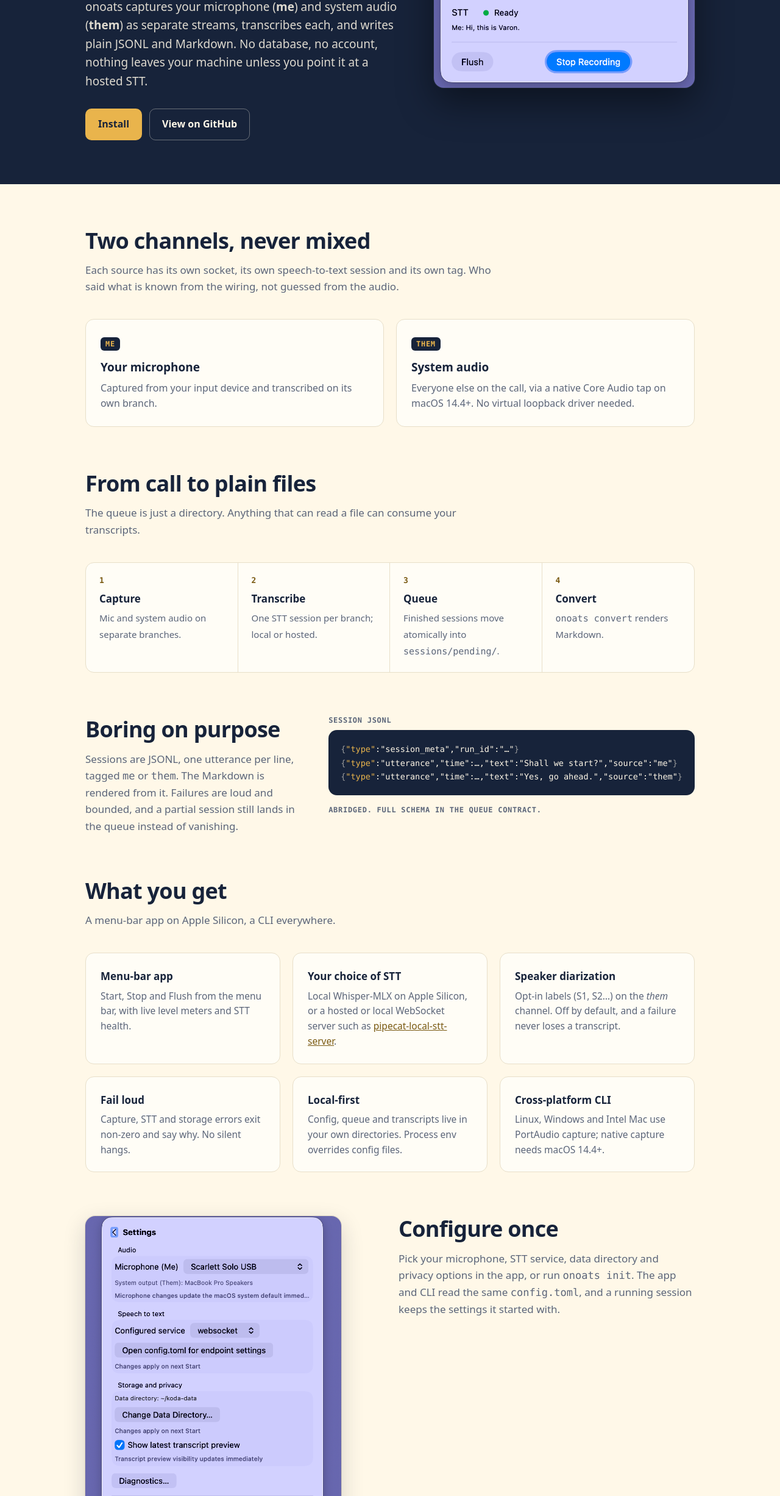
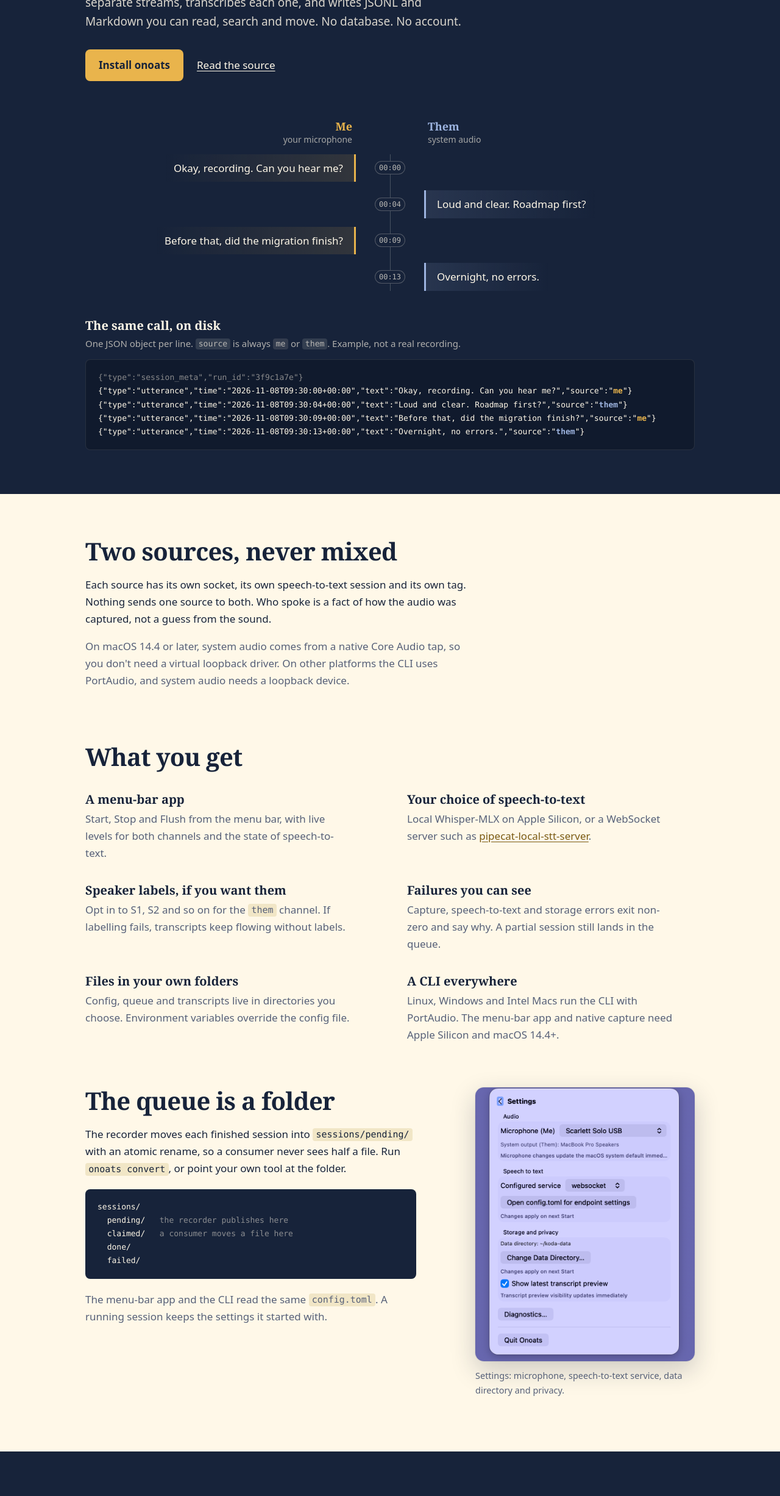
Before and after one commit to vr000m/onoats-bot, a plain HTML site: page site/public/index.html in a window 1280 px wide. Shown: the part 347-2800 px from the top of the page at 61% size. Drawn offline with Linux system fonts and the light colour scheme.

Commit message:
site: redesign landing page around the two-lane transcript

```diff
--- a/site/public/index.html
+++ b/site/public/index.html
@@ -22,213 +22,231 @@
 <link rel="icon" href="/favicon.svg" type="image/svg+xml">
 <style>
   :root{
-    --midnight:#17233A; --midnight-2:#1f2f4d; --gold:#E9B44C; --gold-ink:#7a5a12;
-    --cream:#FFF8E8; --ink:#17233A; --muted:#5b6579; --line:#e8dfc9; --paper:#fffdf6;
+    --midnight:#17233A; --deep:#101a2d; --gold:#E9B44C; --oat:#FFF8E8; --straw:#F1E6C6;
+    --slate:#566078; --them:#9db4e0; --gold-ink:#7a5a12;
+    --serif:ui-serif,"New York","Iowan Old Style",Charter,Georgia,serif;
+    --sans:system-ui,-apple-system,"Segoe UI",Roboto,sans-serif;
     --mono:ui-monospace,"SF Mono",Menlo,Consolas,monospace;
-    --sans:system-ui,-apple-system,"Segoe UI",Roboto,sans-serif;
   }
   *{box-sizing:border-box}
-  html{scroll-behavior:smooth}
-  body{margin:0;background:var(--cream);color:var(--ink);font:17px/1.6 var(--sans);-webkit-font-smoothing:antialiased}
-  a{color:inherit}
+  body{margin:0;background:var(--oat);color:var(--midnight);font:17px/1.65 var(--sans);-webkit-font-smoothing:antialiased}
+  a{color:inherit;text-underline-offset:3px}
+  :focus-visible{outline:2px solid var(--gold);outline-offset:3px;border-radius:3px}
+  code,pre{font-family:var(--mono)}
+  code{font-size:.88em;background:var(--straw);padding:.1em .35em;border-radius:4px}
   .wrap{max-width:1040px;margin:0 auto;padding:0 20px}
-  code,pre{font-family:var(--mono)}
 
-  /* header + hero */
-  .hero{background:var(--midnight);color:var(--cream);padding-bottom:72px}
-  nav{display:flex;align-items:center;justify-content:space-between;padding:20px 0}
-  .brand{display:flex;align-items:center;gap:10px;text-decoration:none;font-weight:650;font-size:20px;letter-spacing:-.01em}
+  /* ---------- hero ---------- */
+  .hero{background:var(--midnight);color:var(--oat);padding-bottom:72px}
+  .hero code{background:rgba(255,248,232,.12)}
+  .top{display:flex;align-items:center;justify-content:space-between;padding:22px 0}
+  .brand{display:flex;align-items:center;gap:10px;text-decoration:none;font:600 22px/1 var(--serif);letter-spacing:-.01em}
   .brand img{width:34px;height:34px}
-  nav .links{display:flex;gap:22px;font-size:15px}
-  nav .links a{text-decoration:none;opacity:.8}
-  nav .links a:hover{opacity:1;color:var(--gold)}
-  .hero-grid{display:grid;grid-template-columns:1.1fr .9fr;gap:48px;align-items:center;padding-top:40px}
-  .eyebrow{font:600 13px/1 var(--mono);letter-spacing:.08em;text-transform:uppercase;color:var(--gold);margin:0 0 18px}
-  h1{font-size:clamp(34px,5.4vw,56px);line-height:1.06;letter-spacing:-.025em;margin:0 0 20px;font-weight:700}
-  h1 em{font-style:normal;color:var(--gold)}
-  .lede{font-size:19px;opacity:.86;margin:0 0 30px;max-width:34em}
-  .cta{display:flex;flex-wrap:wrap;gap:12px}
-  .btn{display:inline-block;padding:12px 20px;border-radius:10px;text-decoration:none;font-weight:600;font-size:16px;border:1.5px solid transparent}
-  .btn.primary{background:var(--gold);color:var(--midnight)}
-  .btn.primary:hover{background:#f1c466}
-  .btn.ghost{border-color:rgba(255,248,232,.35);color:var(--cream)}
-  .btn.ghost:hover{border-color:var(--gold);color:var(--gold)}
-  .shot{border-radius:16px;box-shadow:0 24px 60px rgba(0,0,0,.45),0 0 0 1px rgba(255,255,255,.08);width:100%;height:auto;display:block}
+  .top nav{display:flex;gap:24px;font-size:15px}
+  .top nav a{text-decoration:none;color:rgba(255,248,232,.78)}
+  .top nav a:hover{color:var(--gold)}
+  h1{font:600 clamp(38px,6.2vw,72px)/1.03 var(--serif);letter-spacing:-.025em;margin:56px 0 22px;max-width:12em;text-wrap:balance}
+  .lede{font-size:19px;color:rgba(255,248,232,.84);max-width:34em;margin:0 0 30px}
+  .cta{display:flex;flex-wrap:wrap;gap:12px 22px;align-items:center;margin-bottom:64px}
+  .btn{display:inline-block;background:var(--gold);color:var(--midnight);font-weight:650;padding:12px 22px;border-radius:8px;text-decoration:none}
+  .btn:hover{background:#f2c76a}
+  .textlink{color:var(--oat)}
+  .textlink:hover{color:var(--gold)}
 
-  section{padding:72px 0}
-  h2{font-size:clamp(26px,3.6vw,36px);line-height:1.15;letter-spacing:-.02em;margin:0 0 14px}
-  .sub{color:var(--muted);max-width:40em;margin:0 0 40px}
+  /* the conversation: two lanes on a spine */
+  .lanehead,.lanes{display:grid;grid-template-columns:1fr 84px 1fr}
+  .lanehead{margin-bottom:14px}
+  .lanehead div{font:600 18px/1.2 var(--serif)}
+  .lanehead small{display:block;font:400 14px/1.4 var(--sans);color:rgba(255,248,232,.62)}
+  .lanehead .l{text-align:right;color:var(--gold);padding-right:20px}
+  .lanehead .r{grid-column:3;color:var(--them);padding-left:20px}
+  .lanes{list-style:none;margin:0;padding:0;position:relative;row-gap:14px}
+  .lanes::before{content:"";position:absolute;left:50%;top:0;bottom:0;width:1px;background:rgba(255,248,232,.22)}
+  .u{display:contents}
+  .u p{grid-row:var(--r);margin:0;padding:10px 18px;font-size:17px;line-height:1.5;max-width:30em}
+  .u time{grid-row:var(--r);grid-column:2;justify-self:center;align-self:center;position:relative;background:var(--midnight);
+          font:12px/1 var(--mono);color:rgba(255,248,232,.7);padding:4px 6px;border:1px solid rgba(255,248,232,.25);border-radius:99px}
+  .u.me p{grid-column:1;justify-self:end;text-align:right;border-right:3px solid var(--gold);margin-right:14px;background:linear-gradient(270deg,rgba(233,180,76,.13),transparent)}
+  .u.them p{grid-column:3;justify-self:start;border-left:3px solid var(--them);margin-left:14px;background:linear-gradient(90deg,rgba(157,180,224,.13),transparent)}
+  .who{position:absolute;width:1px;height:1px;overflow:hidden;clip:rect(0 0 0 0)}
 
-  /* channels */
-  .two{display:grid;grid-template-columns:1fr 1fr;gap:20px}
-  .card{background:var(--paper);border:1px solid var(--line);border-radius:14px;padding:24px}
-  .card h3{margin:0 0 6px;font-size:19px}
-  .card p{margin:0;color:var(--muted);font-size:16px}
-  .tag{display:inline-block;font:600 12px/1 var(--mono);letter-spacing:.06em;text-transform:uppercase;padding:5px 8px;border-radius:6px;background:var(--midnight);color:var(--gold);margin-bottom:12px}
+  /* one orchestrated moment: the lines arrive in order, once */
+  @media (prefers-reduced-motion:no-preference){
+    .u p,.u time{opacity:0;animation:arrive .6s ease-out forwards;animation-delay:calc(.5s + var(--i) * 1.25s)}
+  }
+  @keyframes arrive{to{opacity:1}}
 
-  /* features */
-  .features{display:grid;grid-template-columns:repeat(3,1fr);gap:20px}
-  .features .card h3{font-size:17px}
-  .features .card p{font-size:15.5px}
-  .card p a{color:var(--gold-ink)}
+  /* the same lines on disk */
+  .disk{margin-top:44px}
+  .disk h2{font:600 20px/1.3 var(--serif);margin:0 0 4px}
+  .disk .cap{margin:0 0 14px;color:rgba(255,248,232,.66);font-size:15px}
+  pre{margin:0;overflow:auto;font-size:13px;line-height:1.7;tab-size:2}
+  .disk pre{background:var(--deep);border-radius:8px;padding:18px 20px;color:var(--oat);border:1px solid rgba(255,248,232,.1)}
+  .k{color:rgba(255,248,232,.5)}
+  .s-me{color:var(--gold);font-weight:600}
+  .s-them{color:var(--them);font-weight:600}
 
-  /* flow */
-  .flow{display:grid;grid-template-columns:repeat(4,1fr);gap:0;counter-reset:s;border:1px solid var(--line);border-radius:14px;overflow:hidden;background:var(--paper)}
-  .flow div{padding:22px;border-right:1px solid var(--line);counter-increment:s}
-  .flow div:last-child{border-right:0}
-  .flow div::before{content:counter(s);display:block;font:700 13px/1 var(--mono);color:var(--gold-ink);margin-bottom:10px}
-  .flow b{display:block;margin-bottom:4px}
-  .flow span{color:var(--muted);font-size:15px}
+  /* ---------- prose sections ---------- */
+  .sec{padding:72px 0 0}
+  h2.t{font:600 clamp(28px,4vw,40px)/1.12 var(--serif);letter-spacing:-.018em;margin:0 0 18px;max-width:18em}
+  .prose{max-width:38em}
+  .prose p{margin:0 0 1em}
+  .muted{color:var(--slate)}
 
-  /* output sample */
-  .split{display:grid;grid-template-columns:1fr 1fr;gap:28px;align-items:start}
-  pre{margin:0;background:var(--midnight);color:var(--cream);padding:20px;border-radius:14px;overflow:auto;font-size:13.5px;line-height:1.65}
-  pre .k{color:var(--gold)} pre .d{opacity:.55}
-  .label{font:600 12px/1 var(--mono);letter-spacing:.06em;text-transform:uppercase;color:var(--muted);margin:0 0 10px}
+  dl{margin:34px 0 0;display:grid;grid-template-columns:1fr 1fr;gap:34px 56px}
+  dt{font:600 20px/1.25 var(--serif);margin-bottom:6px}
+  dd{margin:0;color:var(--slate);max-width:26em}
+  dd a{color:var(--gold-ink)}
 
-  /* install */
-  .install{background:var(--midnight);color:var(--cream)}
-  .install .sub{color:rgba(255,248,232,.72)}
-  .install pre{background:var(--midnight-2)}
-  .install .label{color:rgba(255,248,232,.6)}
+  .files{display:grid;grid-template-columns:1.15fr .85fr;gap:56px;align-items:start}
+  pre.tree{background:var(--midnight);color:var(--oat);border-radius:8px;padding:18px 20px;margin:20px 0}
+  .tree .c{color:rgba(255,248,232,.5)}
+  figure{margin:0;justify-self:end;max-width:360px}
+  figure img{display:block;width:100%;height:auto;border-radius:14px;box-shadow:0 14px 40px rgba(23,35,58,.22),0 0 0 1px rgba(23,35,58,.08)}
+  figcaption{font-size:14.5px;color:var(--slate);margin-top:12px}
+
+  /* ---------- install ---------- */
+  .install{background:var(--midnight);color:var(--oat);margin-top:88px;padding:72px 0}
+  .install .prose{color:rgba(255,248,232,.8)}
   .install a{color:var(--gold)}
-  .note{font-size:15px;color:rgba(255,248,232,.7);margin-top:18px}
+  .cols{display:grid;grid-template-columns:1fr 1fr;gap:32px;margin-top:32px}
+  .install h3{font:600 18px/1.3 var(--serif);margin:0 0 10px}
+  .install pre{background:var(--deep);border-radius:8px;padding:16px 18px;border:1px solid rgba(255,248,232,.1)}
+  .install .note{font-size:15px;color:rgba(255,248,232,.7);margin:12px 0 0}
 
-  .privacy{display:flex;gap:18px;align-items:flex-start}
-  .privacy img{width:64px;height:64px;flex:none}
+  footer{padding:36px 0 52px;font-size:14.5px;color:var(--slate)}
+  footer .wrap{display:flex;flex-wrap:wrap;gap:10px 32px;justify-content:space-between}
+  footer ul{display:flex;flex-wrap:wrap;gap:8px 22px;list-style:none;margin:0;padding:0}
+  footer a{color:var(--slate)}
+  footer a:hover{color:var(--midnight)}
 
-  footer{padding:36px 0 48px;color:var(--muted);font-size:14.5px}
-  footer .wrap{display:flex;flex-wrap:wrap;gap:12px 28px;justify-content:space-between;align-items:center}
-  footer a{color:var(--muted)}
-  footer a:hover{color:var(--ink)}
-
-  @media (max-width:860px){
-    .hero-grid,.two,.split{grid-template-columns:1fr}
-    .features{grid-template-columns:1fr}
-    .flow{grid-template-columns:1fr 1fr}
-    .flow div:nth-child(2){border-right:0}
-    .flow div:nth-child(-n+2){border-bottom:1px solid var(--line)}
-    section{padding:52px 0}
-    nav .links{gap:16px}
+  /* ---------- small screens ---------- */
+  @media (max-width:760px){
+    h1{margin-top:36px}
+    .lanehead{display:none}
+    .lanes{display:flex;flex-direction:column;gap:12px}
+    .lanes::before,.u time{display:none}
+    .u{display:block}
+    .u.me p,.u.them p{justify-self:stretch;max-width:none;text-align:left;margin:0;border-right:0;border-left:3px solid var(--gold);background:linear-gradient(90deg,rgba(233,180,76,.13),transparent)}
+    .u.them p{margin-left:24px;border-left-color:var(--them);background:linear-gradient(90deg,rgba(157,180,224,.13),transparent)}
+    .who{position:static;display:block;width:auto;height:auto;clip:auto;font:600 13px/1.4 var(--sans);color:var(--gold)}
+    .u.them .who{color:var(--them)}
+    dl,.files,.cols{grid-template-columns:1fr}
+    dl{gap:26px}
+    figure{justify-self:start}
+    .sec{padding-top:56px}
+    .install{padding:56px 0;margin-top:64px}
+    .top nav{gap:16px}
   }
-  @media (prefers-reduced-motion:reduce){html{scroll-behavior:auto}}
 </style>
 </head>
 <body>
 
 <header class="hero">
   <div class="wrap">
+    <div class="top">
+      <a class="brand" href="/"><img src="/img/onoats-mark.svg" alt="" width="34" height="34">onoats</a>
       <nav aria-label="Primary">
-      <a class="brand" href="/"><img src="/img/onoats-mark.svg" alt="" width="34" height="34">onoats</a>
-      <div class="links">
-        <a href="#how">How it works</a>
         <a href="#install">Install</a>
+        <a href="https://github.com/vr000m/onoats-bot/tree/main/docs">Docs</a>
         <a href="https://github.com/vr000m/onoats-bot">GitHub</a>
+      </nav>
     </div>
-    </nav>
-    <div class="hero-grid">
-      <div>
-        <p class="eyebrow">Always-on Organized Audio Transcript System</p>
-        <h1>Record both sides of the call. <em>Keep the files.</em></h1>
-        <p class="lede">onoats captures your microphone (<b>me</b>) and system audio (<b>them</b>) as separate streams, transcribes each, and writes plain JSONL and Markdown. No database, no account, nothing leaves your machine unless you point it at a hosted STT.</p>
+
+    <h1>Record both sides. Keep the files.</h1>
+    <p class="lede">onoats records your microphone and your computer's audio on separate streams, transcribes each one, and writes JSONL and Markdown you can read, search and move. No database. No account.</p>
     <div class="cta">
-          <a class="btn primary" href="#install">Install</a>
-          <a class="btn ghost" href="https://github.com/vr000m/onoats-bot">View on GitHub</a>
+      <a class="btn" href="#install">Install onoats</a>
+      <a class="textlink" href="https://github.com/vr000m/onoats-bot">Read the source</a>
     </div>
+
+    <div class="lanehead" aria-hidden="true">
+      <div class="l">Me<small>your microphone</small></div>
+      <div class="r">Them<small>system audio</small></div>
     </div>
-      <img class="shot" src="/img/onoats-1.6.0-2-recording.png" width="760" height="516" alt="The onoats menu-bar panel mid-recording, showing live Me and Them levels, STT ready, and Flush and Stop Recording buttons.">
+    <ol class="lanes" aria-label="Example conversation, as onoats records it">
+      <li class="u me" style="--i:0;--r:1"><time datetime="PT0S">00:00</time><p><span class="who">Me: </span>Okay, recording. Can you hear me?</p></li>
+      <li class="u them" style="--i:1;--r:2"><time datetime="PT4S">00:04</time><p><span class="who">Them: </span>Loud and clear. Roadmap first?</p></li>
+      <li class="u me" style="--i:2;--r:3"><time datetime="PT9S">00:09</time><p><span class="who">Me: </span>Before that, did the migration finish?</p></li>
+      <li class="u them" style="--i:3;--r:4"><time datetime="PT13S">00:13</time><p><span class="who">Them: </span>Overnight, no errors.</p></li>
+    </ol>
+
+    <div class="disk">
+      <h2>The same call, on disk</h2>
+      <p class="cap">One JSON object per line. <code>source</code> is always <code>me</code> or <code>them</code>. Example, not a real recording.</p>
+<pre><span class="k">{"type":"session_meta","run_id":"3f9c1a7e"}</span>
+{"type":"utterance","time":"2026-11-08T09:30:00+00:00","text":"Okay, recording. Can you hear me?","source":"<span class="s-me">me</span>"}
+{"type":"utterance","time":"2026-11-08T09:30:04+00:00","text":"Loud and clear. Roadmap first?","source":"<span class="s-them">them</span>"}
+{"type":"utterance","time":"2026-11-08T09:30:09+00:00","text":"Before that, did the migration finish?","source":"<span class="s-me">me</span>"}
+{"type":"utterance","time":"2026-11-08T09:30:13+00:00","text":"Overnight, no errors.","source":"<span class="s-them">them</span>"}</pre>
     </div>
   </div>
 </header>
 
 <main>
-<section id="channels">
+  <section class="sec">
     <div class="wrap">
-    <h2>Two channels, never mixed</h2>
-    <p class="sub">Each source has its own socket, its own speech-to-text session and its own tag. Who said what is known from the wiring, not guessed from the audio.</p>
-    <div class="two">
-      <div class="card"><span class="tag">me</span><h3>Your microphone</h3><p>Captured from your input device and transcribed on its own branch.</p></div>
-      <div class="card"><span class="tag">them</span><h3>System audio</h3><p>Everyone else on the call, via a native Core Audio tap on macOS 14.4+. No virtual loopback driver needed.</p></div>
+      <h2 class="t">Two sources, never mixed</h2>
+      <div class="prose">
+        <p>Each source has its own socket, its own speech-to-text session and its own tag. Nothing sends one source to both. Who spoke is a fact of how the audio was captured, not a guess from the sound.</p>
+        <p class="muted">On macOS 14.4 or later, system audio comes from a native Core Audio tap, so you don't need a virtual loopback driver. On other platforms the CLI uses PortAudio, and system audio needs a loopback device.</p>
       </div>
     </div>
   </section>
 
-<section id="how" style="padding-top:0">
+  <section class="sec">
     <div class="wrap">
-    <h2>From call to plain files</h2>
-    <p class="sub">The queue is just a directory. Anything that can read a file can consume your transcripts.</p>
-    <div class="flow">
-      <div><b>Capture</b><span>Mic and system audio on separate branches.</span></div>
-      <div><b>Transcribe</b><span>One STT session per branch; local or hosted.</span></div>
-      <div><b>Queue</b><span>Finished sessions move atomically into <code>sessions/pending/</code>.</span></div>
-      <div><b>Convert</b><span><code>onoats convert</code> renders Markdown.</span></div>
-    </div>
+      <h2 class="t">What you get</h2>
+      <dl>
+        <div><dt>A menu-bar app</dt><dd>Start, Stop and Flush from the menu bar, with live levels for both channels and the state of speech-to-text.</dd></div>
+        <div><dt>Your choice of speech-to-text</dt><dd>Local Whisper-MLX on Apple Silicon, or a WebSocket server such as <a href="https://github.com/vr000m/pipecat-local-stt-server">pipecat-local-stt-server</a>.</dd></div>
+        <div><dt>Speaker labels, if you want them</dt><dd>Opt in to S1, S2 and so on for the <code>them</code> channel. If labelling fails, transcripts keep flowing without labels.</dd></div>
+        <div><dt>Failures you can see</dt><dd>Capture, speech-to-text and storage errors exit non-zero and say why. A partial session still lands in the queue.</dd></div>
+        <div><dt>Files in your own folders</dt><dd>Config, queue and transcripts live in directories you choose. Environment variables override the config file.</dd></div>
+        <div><dt>A CLI everywhere</dt><dd>Linux, Windows and Intel Macs run the CLI with PortAudio. The menu-bar app and native capture need Apple Silicon and macOS 14.4+.</dd></div>
+      </dl>
     </div>
   </section>
 
-<section id="output" style="padding-top:0">
-  <div class="wrap">
-    <div class="split">
+  <section class="sec">
+    <div class="wrap files">
       <div>
-        <h2>Boring on purpose</h2>
-        <p class="sub" style="margin-bottom:0">Sessions are JSONL, one utterance per line, tagged <code>me</code> or <code>them</code>. The Markdown is rendered from it. Failures are loud and bounded, and a partial session still lands in the queue instead of vanishing.</p>
+        <h2 class="t">The queue is a folder</h2>
+        <div class="prose">
+          <p>The recorder moves each finished session into <code>sessions/pending/</code> with an atomic rename, so a consumer never sees half a file. Run <code>onoats convert</code>, or point your own tool at the folder.</p>
         </div>
-      <div>
-        <p class="label">Session JSONL</p>
-        <pre><span class="d">{</span><span class="k">"type"</span>:"session_meta","run_id":"…"<span class="d">}</span>
-<span class="d">{</span><span class="k">"type"</span>:"utterance","time":…,"text":"Shall we start?","source":"me"<span class="d">}</span>
-<span class="d">{</span><span class="k">"type"</span>:"utterance","time":…,"text":"Yes, go ahead.","source":"them"<span class="d">}</span></pre>
-        <p class="label" style="margin-top:18px">Abridged. Full schema in the queue contract.</p>
+<pre class="tree">sessions/
+  pending/   <span class="c">the recorder publishes here</span>
+  claimed/   <span class="c">a consumer moves a file here</span>
+  done/
+  failed/</pre>
+        <p class="muted prose">The menu-bar app and the CLI read the same <code>config.toml</code>. A running session keeps the settings it started with.</p>
       </div>
-    </div>
+      <figure>
+        <img src="/img/onoats-1.6.0-3-settings.png" width="834" height="1040" loading="lazy" alt="The onoats settings panel with audio, speech-to-text, storage and privacy options.">
+        <figcaption>Settings: microphone, speech-to-text service, data directory and privacy.</figcaption>
+      </figure>
     </div>
   </section>
 
-<section id="features" style="padding-top:0">
+  <section class="install" id="install">
     <div class="wrap">
-    <h2>What you get</h2>
-    <p class="sub">A menu-bar app on Apple Silicon, a CLI everywhere.</p>
-    <div class="features">
-      <div class="card"><h3>Menu-bar app</h3><p>Start, Stop and Flush from the menu bar, with live level meters and STT health.</p></div>
-      <div class="card"><h3>Your choice of STT</h3><p>Local Whisper-MLX on Apple Silicon, or a hosted or local WebSocket server such as <a href="https://github.com/vr000m/pipecat-local-stt-server">pipecat-local-stt-server</a>.</p></div>
-      <div class="card"><h3>Speaker diarization</h3><p>Opt-in labels (S1, S2…) on the <em>them</em> channel. Off by default, and a failure never loses a transcript.</p></div>
-      <div class="card"><h3>Fail loud</h3><p>Capture, STT and storage errors exit non-zero and say why. No silent hangs.</p></div>
-      <div class="card"><h3>Local-first</h3><p>Config, queue and transcripts live in your own directories. Process env overrides config files.</p></div>
-      <div class="card"><h3>Cross-platform CLI</h3><p>Linux, Windows and Intel Mac use PortAudio capture; native capture needs macOS 14.4+.</p></div>
-    </div>
-  </div>
-</section>
-
-<section id="settings" style="padding-top:0">
-  <div class="wrap">
-    <div class="split">
-      <img class="shot" style="max-width:420px;box-shadow:0 12px 36px rgba(23,35,58,.18),0 0 0 1px var(--line)" src="/img/onoats-1.6.0-3-settings.png" width="834" height="1040" loading="lazy" alt="The onoats settings panel with audio, speech-to-text, storage and privacy options.">
+      <h2 class="t">Install</h2>
+      <div class="prose"><p>Apple Silicon with macOS 14.4 or later gets the menu-bar app and native system-audio capture. The first run asks for microphone and system-audio permission.</p></div>
+      <div class="cols">
         <div>
-        <h2>Configure once</h2>
-        <p class="sub">Pick your microphone, STT service, data directory and privacy options in the app, or run <code>onoats init</code>. The app and CLI read the same <code>config.toml</code>, and a running session keeps the settings it started with.</p>
-      </div>
-    </div>
-  </div>
-</section>
-
-<section id="install" class="install">
-  <div class="wrap">
-    <h2>Install</h2>
-    <p class="sub">Apple Silicon with macOS 14.4+ gets the full menu-bar app and native system-audio capture.</p>
-    <div class="split">
-      <div>
-        <p class="label">macOS 14.4+ — menu bar + native capture</p>
+          <h3>macOS app and native capture</h3>
 <pre>git clone https://github.com/vr000m/onoats-bot.git
 cd onoats-bot
 make -C native setup</pre>
-        <p class="note">Needs the Xcode Command Line Tools and <a href="https://docs.astral.sh/uv/">uv</a>. First run asks for microphone and system-audio permission.</p>
+          <p class="note">Needs the Xcode Command Line Tools and <a href="https://docs.astral.sh/uv/">uv</a>.</p>
         </div>
         <div>
-        <p class="label">Any platform — CLI + PortAudio</p>
+          <h3>Any platform, CLI only</h3>
 <pre>uv tool install onoats
 onoats init
 onoats bot</pre>
-        <p class="note">System audio on this path needs a loopback device. See the <a href="https://github.com/vr000m/onoats-bot/blob/main/docs/installation.md">installation guide</a>.</p>
+          <p class="note">See the <a href="https://github.com/vr000m/onoats-bot/blob/main/docs/installation.md">installation guide</a> for loopback setup and extras.</p>
         </div>
       </div>
     </div>
@@ -237,15 +255,15 @@
 
 <footer>
   <div class="wrap">
-    <span>onoats · BSD-2-Clause</span>
-    <span>
-      <a href="https://github.com/vr000m/onoats-bot">GitHub</a> ·
-      <a href="https://github.com/vr000m/onoats-bot/tree/main/docs">Docs</a> ·
-      <a href="https://pypi.org/project/onoats/">PyPI</a> ·
-      <a href="https://github.com/vr000m/onoats-bot/blob/main/CHANGELOG.md">Changelog</a> ·
-      <a href="https://github.com/vr000m/pipecat-local-stt-server">pipecat-local-stt-server</a> ·
-      <a href="https://github.com/vr000m/pipecat-local-tts-server">pipecat-local-tts-server</a>
-    </span>
+    <span>onoats, the Always-on Organized Audio Transcript System. BSD-2-Clause.</span>
+    <ul>
+      <li><a href="https://github.com/vr000m/onoats-bot">GitHub</a></li>
+      <li><a href="https://github.com/vr000m/onoats-bot/tree/main/docs">Docs</a></li>
+      <li><a href="https://pypi.org/project/onoats/">PyPI</a></li>
+      <li><a href="https://github.com/vr000m/onoats-bot/blob/main/CHANGELOG.md">Changelog</a></li>
+      <li><a href="https://github.com/vr000m/pipecat-local-stt-server">pipecat-local-stt-server</a></li>
+      <li><a href="https://github.com/vr000m/pipecat-local-tts-server">pipecat-local-tts-server</a></li>
+    </ul>
   </div>
 </footer>
 
```
Lines whose indentation alone changed are shown as unchanged.
